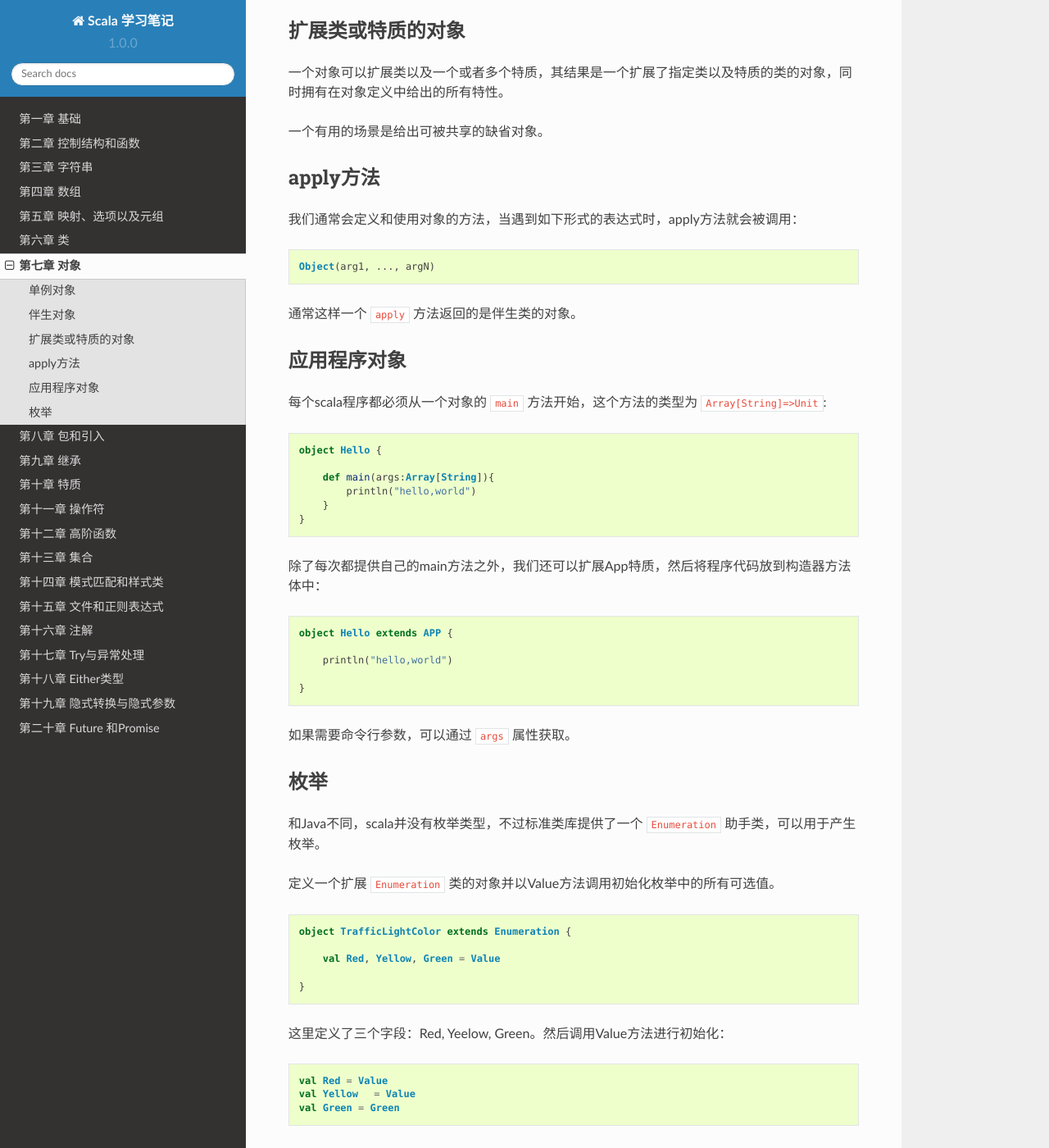
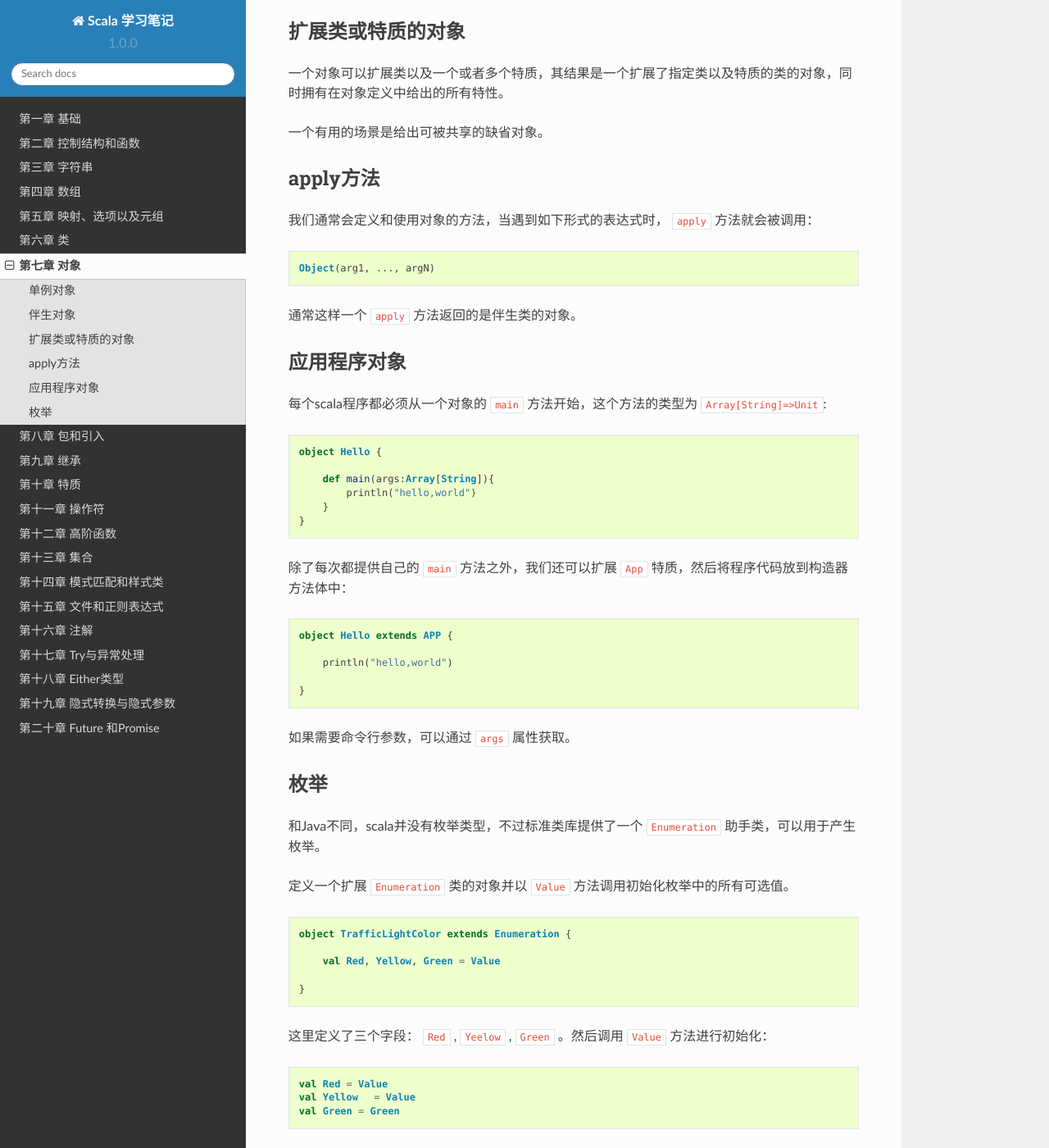
Before and after one commit to nummy/learning-scala, a Sphinx documentation site: the page built from source/chapter/chapter07.rst, in a window 1280 px wide and 1400 px high, scrolled down 1239 px. Shown: the whole window at 82% size. Built offline with Sphinx 7.4.7 and the Read the Docs theme 2.0.0, drawn with Linux system fonts in a browser that asks for light colours; pages that are not in the unit, such as notebooks, are missing from menus; some of the changed text lies outside the part shown.

```diff
--- a/source/chapter/chapter07.rst
+++ b/source/chapter/chapter07.rst
@@ -6,7 +6,7 @@
 单例对象
 --------
 
-scala中没有静态方法或静态字段，不过可以使用object这个语法结构来达到同样的目的。对象定义了某个类的单个实例，包含了我们想要的特性。
+scala中没有静态方法或静态字段，不过可以使用 ``object`` 这个语法结构来达到同样的目的。对象定义了某个类的单个实例，包含了我们想要的特性。
 
 例如：
 
@@ -70,7 +70,7 @@ scala中没有静态方法或静态字段，不过可以使用object这个语法
 apply方法
 ------------
 
-我们通常会定义和使用对象的方法，当遇到如下形式的表达式时，apply方法就会被调用：
+我们通常会定义和使用对象的方法，当遇到如下形式的表达式时， ``apply`` 方法就会被调用：
 
 .. code-block:: scala
 
@@ -93,7 +93,7 @@ apply方法
         }
     }
 
-除了每次都提供自己的main方法之外，我们还可以扩展App特质，然后将程序代码放到构造器方法体中：
+除了每次都提供自己的 ``main`` 方法之外，我们还可以扩展 ``App`` 特质，然后将程序代码放到构造器方法体中：
 
 .. code-block:: scala
 
@@ -111,7 +111,7 @@ apply方法
 
 和Java不同，scala并没有枚举类型，不过标准类库提供了一个 ``Enumeration`` 助手类，可以用于产生枚举。
 
-定义一个扩展 ``Enumeration`` 类的对象并以Value方法调用初始化枚举中的所有可选值。
+定义一个扩展 ``Enumeration`` 类的对象并以 ``Value`` 方法调用初始化枚举中的所有可选值。
 
 .. code-block:: scala
 
@@ -121,7 +121,7 @@ apply方法
 
     }
 
-这里定义了三个字段：Red, Yeelow, Green。然后调用Value方法进行初始化：
+这里定义了三个字段： ``Red`` ,  ``Yeelow`` ,  ``Green`` 。然后调用 ``Value`` 方法进行初始化：
 
 .. code-block:: scala
 
@@ -142,4 +142,4 @@ apply方法
 
 定义完成之后，就可以使用 ``TrafficLightColor.Red、TrafficLightCOlor.Yellow``  等来引用枚举值了。
 
-枚举值的ID可以通过id方法返回，名称通过toString方法返回。
+枚举值的ID可以通过id方法返回，名称通过 ``toString`` 方法返回。
```
